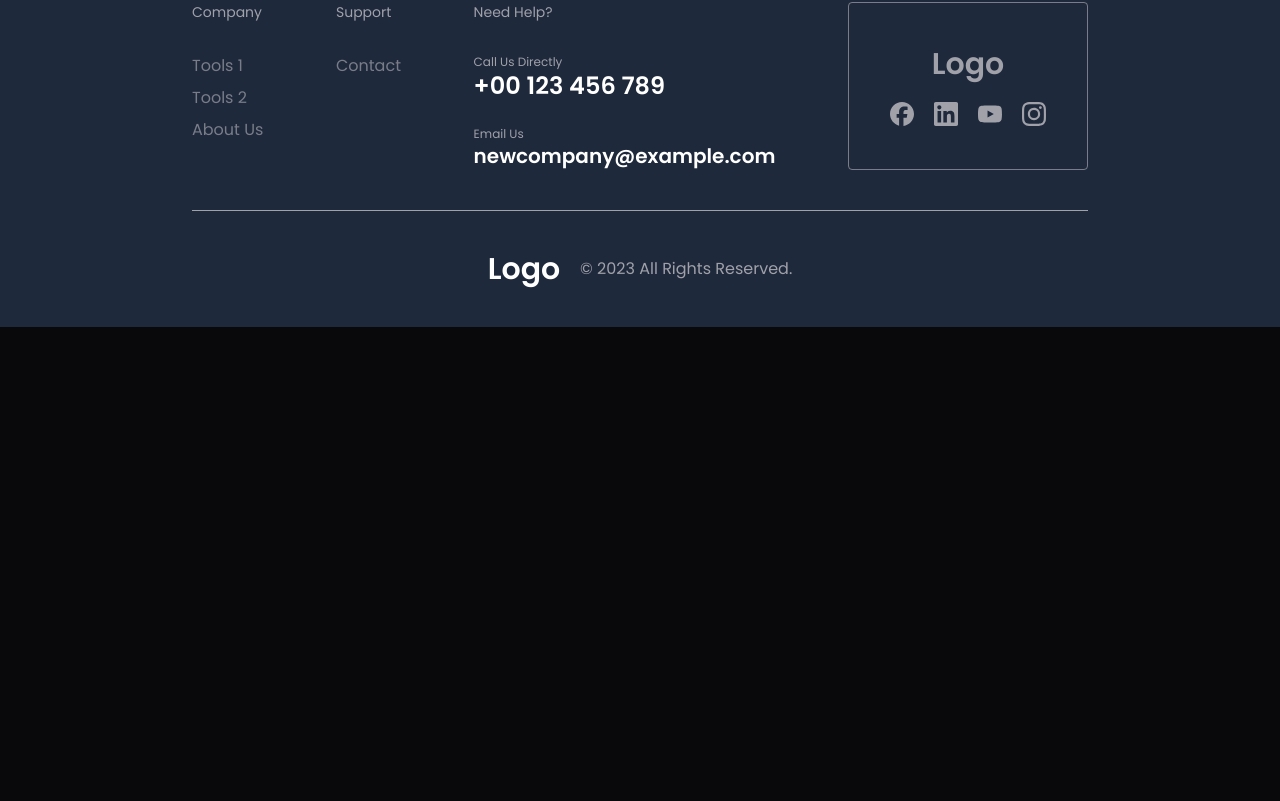
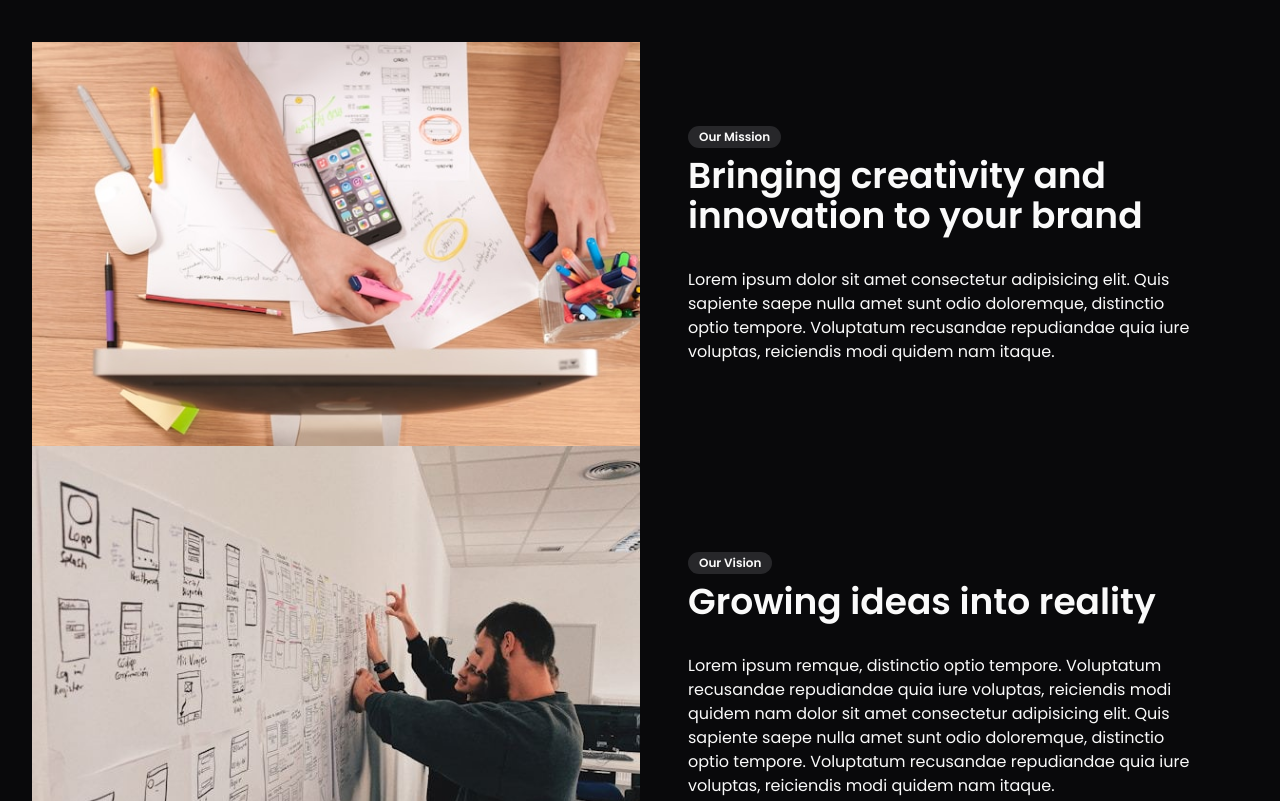
Before and after one commit to StepAsideLiL/effects, a Next.js app: page /home-pages/02 in a window 1280 px wide. Shown: the part 3099-3900 px from the top of the page. Before the commit the page ends 3426 px from the top, so only its background shows below. Built offline with nearby package versions, Linux system fonts and the light colour scheme.

Commit message:
design: vision section

```diff
--- a/app/(home-page-design)/home-pages/02/page.tsx
+++ b/app/(home-page-design)/home-pages/02/page.tsx
@@ -24,6 +24,8 @@ import {
   CardHeader,
   CardTitle,
 } from "@/components/ui/card";
+import Image from "next/image";
+import { Badge } from "@/components/ui/badge";
 
 const features = [
   {
@@ -73,6 +75,30 @@ const whyChooseUs = [
     title: "New and improved",
     description:
       "Lorem ipsum dolor sit amet consectetur adipisicing elit. Quis sapiente saepe nulla amet sunt odio doloremque, distinctio optio tempore. Voluptatum recusandae repudiandae quia iure voluptas, reiciendis modi quidem nam itaque.",
+  },
+];
+
+const ourVisions = [
+  {
+    title: "Bringing creativity and innovation to your brand",
+    bagde: "Our Mission",
+    description:
+      "Lorem ipsum dolor sit amet consectetur adipisicing elit. Quis sapiente saepe nulla amet sunt odio doloremque, distinctio optio tempore. Voluptatum recusandae repudiandae quia iure voluptas, reiciendis modi quidem nam itaque.",
+    image: "/images/creativity-01.jpg",
+  },
+  {
+    title: "Growing ideas into reality",
+    bagde: "Our Vision",
+    description:
+      "Lorem ipsum remque, distinctio optio tempore. Voluptatum recusandae repudiandae quia iure voluptas, reiciendis modi quidem nam dolor sit amet consectetur adipisicing elit. Quis sapiente saepe nulla amet sunt odio doloremque, distinctio optio tempore. Voluptatum recusandae repudiandae quia iure voluptas, reiciendis modi quidem nam itaque.",
+    image: "/images/banner-1.jpg",
+  },
+  {
+    title: "Providing you with the greatest tech team",
+    bagde: "Our Commitment",
+    description:
+      "Lorem ipsum dolor sit amet consectetur adipisicing elit. Quis sapiente saepe nulla amet sunt odio doloremque, distinctio optio tempore. Voluptatum recusandae repudiandae quia iure voluptas, reiciendis modi quidem nam itaque.",
+    image: "/images/team-01.jpg",
   },
 ];
 
@@ -235,7 +261,32 @@ export default function Page() {
       </section>
 
       {/* Visions */}
-      <section></section>
+      <section className="py-20">
+        <div className="min-h-screen w-full">
+          {ourVisions.map((list, i) => (
+            <div key={i} className="flex w-full items-center">
+              <div className="w-full">
+                <Image src={list.image} alt="Image" width={1000} height={100} />
+              </div>
+
+              <div className="flex w-full flex-col">
+                <div className="mx-auto max-w-lg">
+                  <Badge variant={"secondary"} className="w-fit">
+                    {list.bagde}
+                  </Badge>
+                  <Balancer
+                    className="mb-8 mt-2 text-4xl font-semibold"
+                    as={"h1"}
+                  >
+                    {list.title}
+                  </Balancer>
+                  <p>{list.description}</p>
+                </div>
+              </div>
+            </div>
+          ))}
+        </div>
+      </section>
 
       {/* Physics elements */}
       <section></section>
```
